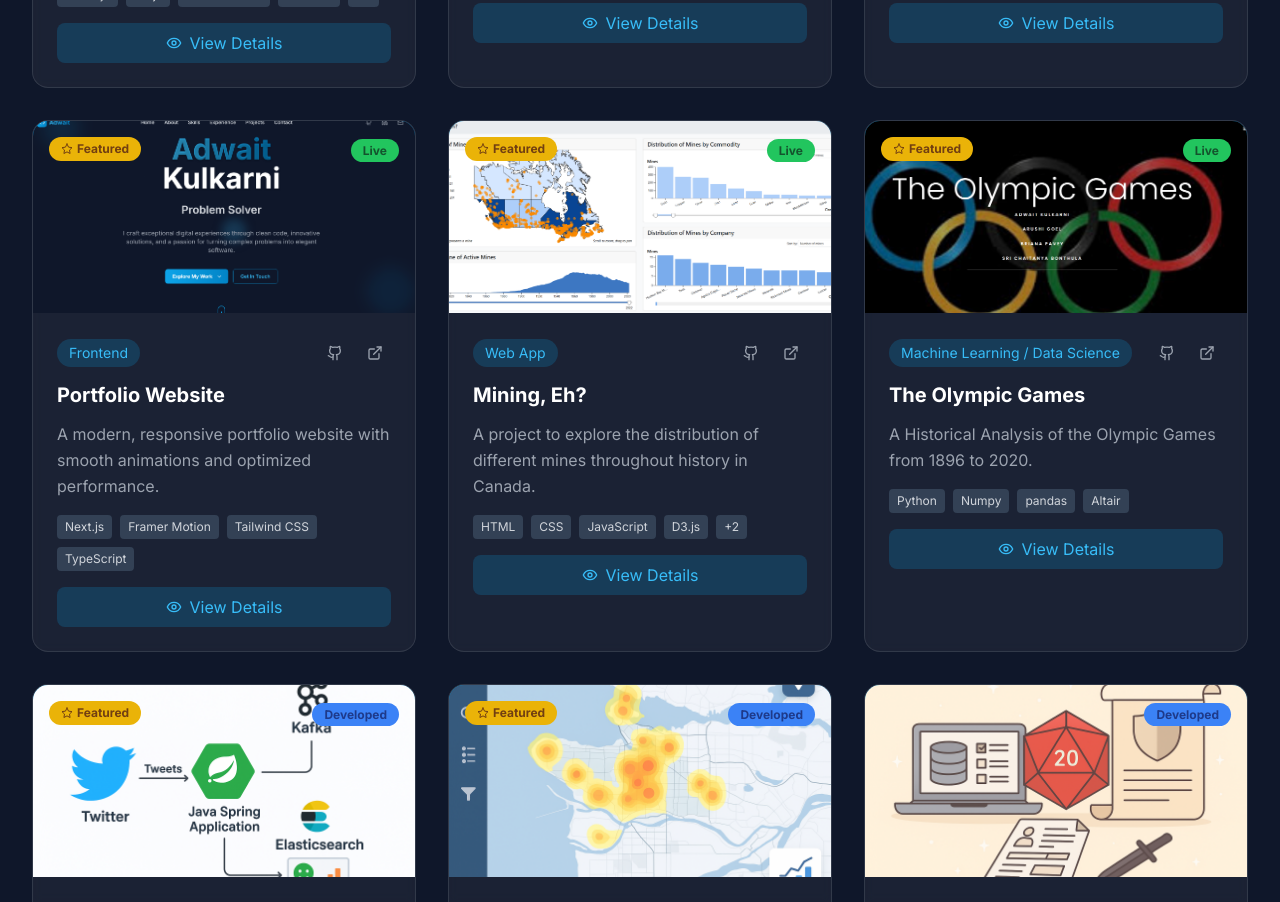
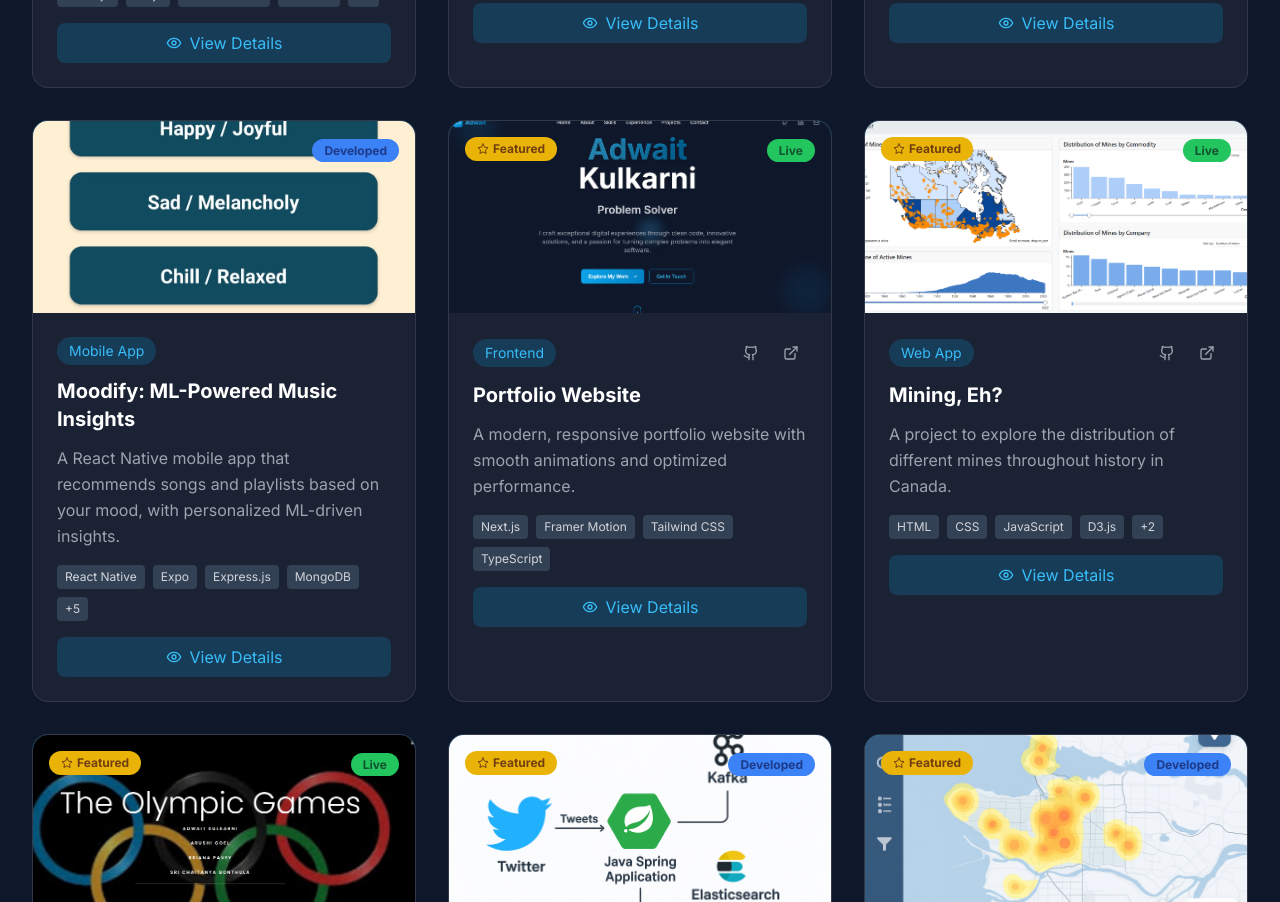
Before and after one commit to AdwaitKulkarni58/portfolio, a Next.js app: page / in a window 1280 px wide. Shown: the part 5320-6222 px from the top of the page. Built offline with nearby package versions, Linux system fonts and the light colour scheme.

Commit message:
add project

```diff
--- a/components/Projects.tsx
+++ b/components/Projects.tsx
@@ -3,15 +3,7 @@
 import { motion } from "framer-motion";
 import { useInView } from "framer-motion";
 import { useRef, useState } from "react";
-import {
-  ExternalLink,
-  Github,
-  Code2,
-  Eye,
-  Star,
-  Calendar,
-  X,
-} from "lucide-react";
+import { ExternalLink, Github, Code2, Eye, Star, X } from "lucide-react";
 
 const projects = [
   {
@@ -85,6 +77,28 @@ const projects = [
   },
   {
     id: 4,
+    title: "Moodify: ML-Powered Music Insights",
+    description:
+      "A React Native mobile app that recommends songs and playlists based on your mood, with personalized ML-driven insights.",
+    longDescription:
+      "Moodify is a cross-platform mobile app that lets users discover and manage playlists tailored to their mood. Users log in, select their mood, and receive curated song recommendations. The app leverages machine learning to analyze user interactions, cluster users by listening patterns, and provide personalized insights through an interactive dashboard on the screen. Built with React Native, Express.js, MongoDB, and Python (scikit-learn) for the ML pipeline.",
+    image: "/moodify.jpeg",
+    technologies: [
+      "React Native",
+      "Expo",
+      "Express.js",
+      "MongoDB",
+      "Node.js",
+      "Python",
+      "Scikit-Learn",
+      "JWT Auth",
+      "Spotify API",
+    ],
+    category: "Mobile App",
+    status: "Developed"
+  },
+  {
+    id: 5,
     title: "Portfolio Website",
     description:
       "A modern, responsive portfolio website with smooth animations and optimized performance.",
@@ -99,7 +113,7 @@ const projects = [
     live: "https://adwaitkulkarni.vercel.app/",
   },
   {
-    id: 5,
+    id: 6,
     title: "Mining, Eh?",
     description:
       "A project to explore the distribution of different mines throughout history in Canada.",
@@ -114,7 +128,7 @@ const projects = [
     live: "https://adwaitkulkarni58.github.io/Explore-Canadian-Mines/",
   },
   {
-    id: 6,
+    id: 7,
     title: "The Olympic Games",
     description:
       "A Historical Analysis of the Olympic Games from 1896 to 2020.",
@@ -129,7 +143,7 @@ const projects = [
     live: "https://adwaitkulkarni58.github.io/DSCI320-project-website/",
   },
   {
-    id: 7,
+    id: 8,
     title: "Tweet-Vibes",
     description:
       "An application using Java Spring and Apache Kafka to acquire tweets in real-time and provide REST endpoints to index a particular tweet in Elasticsearch while performing sentiment analysis on the same.",
@@ -151,7 +165,7 @@ const projects = [
     live: null,
   },
   {
-    id: 8,
+    id: 9,
     title: "ClusterVAN",
     description:
       "A geospatial analytics tool to visualize active businesses in Vancouver and get personalized recommendations for new business opportunities based on location and business type.",
@@ -166,7 +180,7 @@ const projects = [
     live: null,
   },
   {
-    id: 9,
+    id: 10,
     title: "Dungeons and Databases",
     description:
       "The domain of the project, Dungeons and Databases, lies within tabletop gaming and gaming utility. In this domain, the database primarily focuses on organizing and tracking specific details within and between DND campaigns. It will model aspects such as character definitions and campaign progression, and maintain the accessibility of this information for online gameplay.",
@@ -180,7 +194,7 @@ const projects = [
     github: "https://github.com/AdwaitKulkarni58/Dungeons-and-Databases",
   },
   {
-    id: 10,
+    id: 11,
     title: "Little Lemon",
     description:
       "A front-end application for a restaurant website, focusing on responsive design and user experience.",
@@ -194,7 +208,7 @@ const projects = [
     github: "https://github.com/AdwaitKulkarni58/Little-Lemon-Front-End",
   },
   {
-    id: 11,
+    id: 12,
     title: "User Management System",
     description:
       "A backend application for managing user accounts, roles, and permissions.",
@@ -216,19 +230,14 @@ const projects = [
     github: "https://github.com/AdwaitKulkarni58/User-Management-System",
   },
   {
-    id: 12,
+    id: 13,
     title: "Under Control",
     description:
       "A platform to promote gender equality with the power of choice.",
     longDescription:
       "This is a platform where users can order products from pharmacies near them and get them delivered at their doorstep. The project aims to promote gender equality by keeping the identity of the user anonymous and providing a safe space for users to order products of their choice.",
     image: "/under-control.png",
-    technologies: [
-      "HTML",
-      "CSS",
-      "JavaScript",
-      "Google Maps API",
-    ],
+    technologies: ["HTML", "CSS", "JavaScript", "Google Maps API"],
     category: "Frontend",
     status: "Live",
     featured: false,
@@ -236,18 +245,13 @@ const projects = [
     live: "https://adwaitkulkarni58.github.io/BCSHacks/",
   },
   {
-    id: 13,
+    id: 14,
     title: "TinDog (Tinder for Dogs)",
-    description:
-      "A platform to help dog owners find playdates for their pets.",
+    description: "A platform to help dog owners find playdates for their pets.",
     longDescription:
       "TinDog is a web application designed to connect dog owners with other dog owners in their area. The platform allows users to create profiles for their dogs, browse other dogs' profiles, and arrange playdates. With a focus on community and social interaction, TinDog aims to make it easier for dog owners to find friends for their pets.",
     image: "/tindog.png",
-    technologies: [
-      "HTML",
-      "CSS",
-      "Bootstrap",
-    ],
+    technologies: ["HTML", "CSS", "Bootstrap"],
     category: "Frontend",
     status: "Live",
     featured: false,
@@ -255,7 +259,7 @@ const projects = [
     live: "https://adwaitkulkarni58.github.io/TinDog-Tinder-for-Dogs-/",
   },
   {
-    id: 14,
+    id: 15,
     title: "People Data Management Solution",
     description:
       "A microservice-based application that provides a management solution for individual clients and companies.",
@@ -277,7 +281,8 @@ const projects = [
     category: "Backend",
     status: "Developed",
     featured: false,
-    github: "https://github.com/AdwaitKulkarni58/people-data-management-solution"
+    github:
+      "https://github.com/AdwaitKulkarni58/people-data-management-solution",
   },
 ];
 
@@ -286,6 +291,7 @@ const categories = [
   "Full Stack",
   "Frontend",
   "Backend",
+  "Mobile App",
   "Machine Learning / Data Science",
   "Web App",
 ];
```
Also changed, not shown: public/moodify.jpeg (added).
